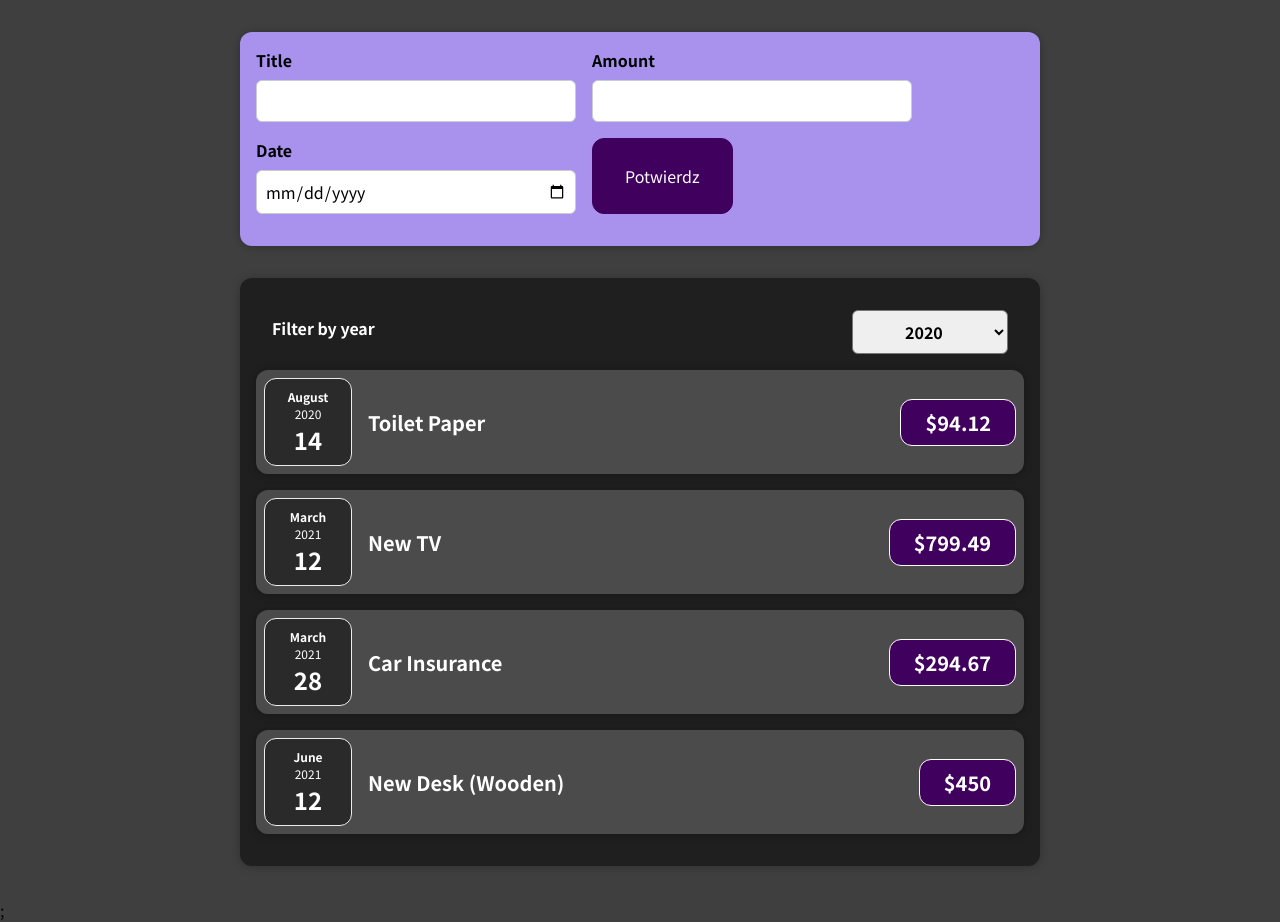
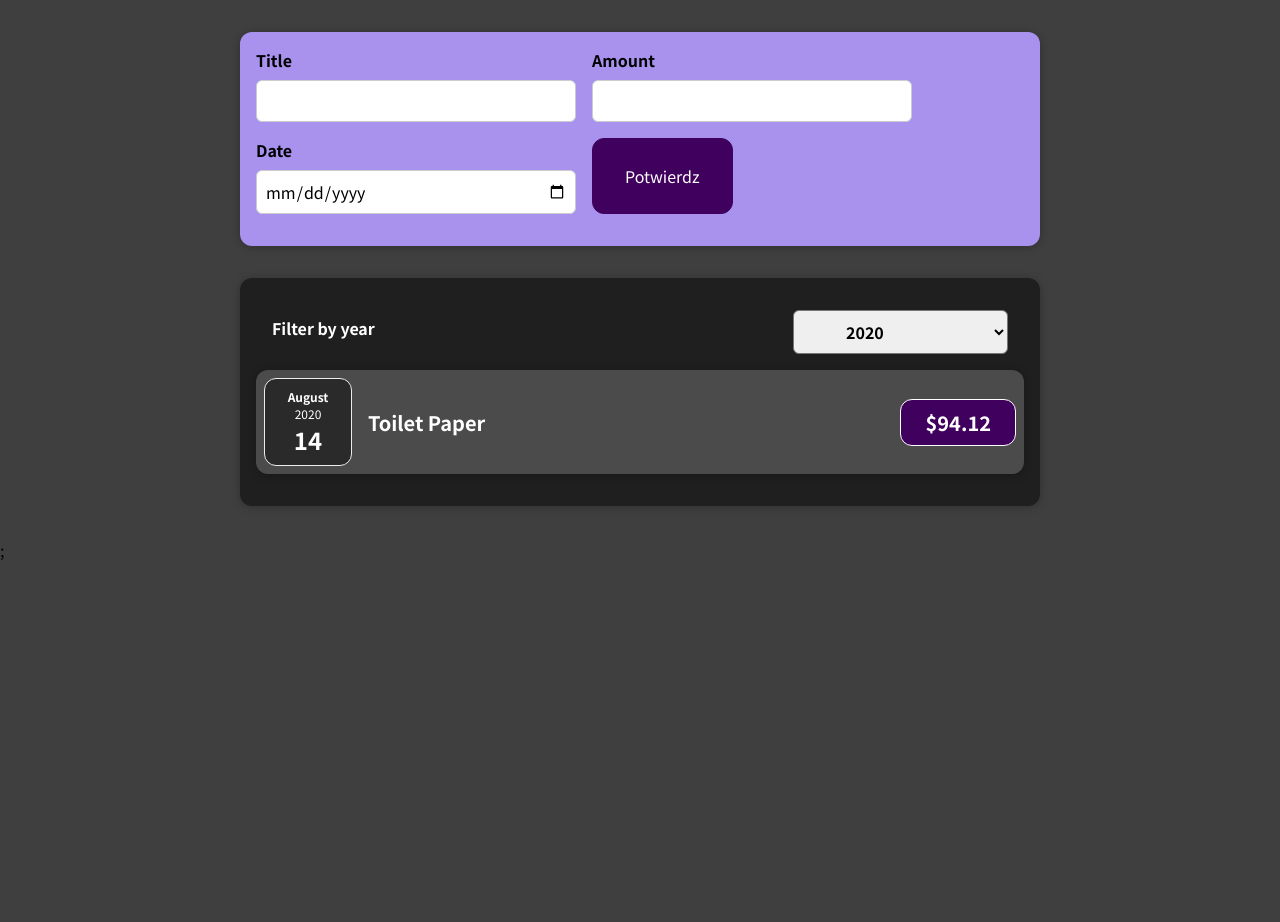
Before and after one commit to Skwieru/expenses-tracker-react, a React (Create React App) app: page / in a window 1280 px wide. After the commit the page ends 800 px from the top, so only its background shows below. Built offline with nearby package versions, Linux system fonts and the light colour scheme.

Commit message:
filter component update

```diff
--- a/src/App.js
+++ b/src/App.js
@@ -1,8 +1,9 @@
+import { React, useState } from "react";
+
 import Expenses from "./components/Expenses/Expenses";
 import NewExpense from "./components/NewExpense/NewExpense";
 
-const App = () => {
-  const expenses = [
+const dummyExpenses = [
   {
     id: "e1",
     title: "Toilet Paper",
@@ -24,9 +25,13 @@ const App = () => {
   },
 ];
 
+const App = () => {
+  const [expenses, setExpenses] = useState(dummyExpenses);
+
   const addExpenseHandler = (expense) => {
-    console.log("app js");
-    console.log(expense);
+    setExpenses((prevExpenses) => {
+      return [expense, ...prevExpenses];
+    });
   };
   return (
     <>
--- a/src/components/Expenses/ExpenseItem.js
+++ b/src/components/Expenses/ExpenseItem.js
@@ -5,6 +5,7 @@ import Card from "../UI/Card";
 
 const ExpenseItem = (props) => {
   return (
+    <li>
       <Card className="expense-item">
         <ExpenseDate date={props.date} />
         <div className="expense-item__description">
@@ -12,6 +13,7 @@ const ExpenseItem = (props) => {
           <div className="expense-item__price">${props.amount}</div>
         </div>
       </Card>
+    </li>
   );
 };
 
--- a/src/components/Expenses/Expenses.js
+++ b/src/components/Expenses/Expenses.js
@@ -1,26 +1,28 @@
 import { React, useState } from "react";
-import ExpenseItem from "./ExpenseItem";
+import ExpensesList from "./ExpensesList";
 import ExpensesFilter from "../ExpensesFilter/ExpensesFilter";
 import "./Expenses.css";
 import Card from "../UI/Card";
 
 const Expenses = (props) => {
-  const [filterState, setFilterState] = useState("2020");
+  const [filteredYear, setFilterState] = useState("2020");
   const liftFilterState = (selectedYear) => {
     setFilterState(selectedYear);
-    console.log(selectedYear, "from higher");
   };
+  const filteredExpenses = props.expenses.filter((expense) => {
+    if (filteredYear === "all-items") {
+      return true;
+    } else return expense.date.getFullYear().toString() === filteredYear;
+  });
 
   return (
     <>
       <Card className="expenses">
         <ExpensesFilter
-          selected={filterState}
+          selected={filteredYear}
           liftFilterState={liftFilterState}
         />
-        {props.expenses.map((el) => (
-          <ExpenseItem title={el.title} amount={el.amount} date={el.date} />
-        ))}
+        <ExpensesList expenses={filteredExpenses} />
       </Card>
     </>
   );
--- /dev/null
+++ b/src/components/Expenses/ExpensesList.css
@@ -0,0 +1,9 @@
+.expenses-list {
+  list-style: none;
+  padding: 0;
+}
+
+.expenses-list__fallback {
+  color: white;
+  text-align: center;
+}
--- /dev/null
+++ b/src/components/Expenses/ExpensesList.js
@@ -0,0 +1,23 @@
+import React from "react";
+import "./ExpensesList.css";
+import ExpenseItem from "./ExpenseItem";
+
+const ExpensesList = (props) => {
+  if (props.expenses.length === 0) {
+    return <h2 className="expenses-list__fallback">No expenses found.</h2>;
+  }
+  return (
+    <ul className="expenses-list">
+      {props.expenses.map((el) => (
+        <ExpenseItem
+          key={el.id}
+          title={el.title}
+          amount={el.amount}
+          date={el.date}
+        />
+      ))}
+    </ul>
+  );
+};
+
+export default ExpensesList;
--- a/src/components/ExpensesFilter/ExpensesFilter.js
+++ b/src/components/ExpensesFilter/ExpensesFilter.js
@@ -11,10 +11,11 @@ const ExpensesFilter = (props) => {
       <div className="expenses-filter__control">
         <label>Filter by year</label>
         <select value={props.selected} onChange={handleSelectChange}>
+          <option value="2019">2019</option>
+          <option value="2020">2020</option>
           <option value="2022">2022</option>
           <option value="2021">2021</option>
-          <option value="2020">2020</option>
-          <option value="2019">2019</option>
+          <option value="all-items">all expenses</option>
         </select>
       </div>
     </div>
```
Lines whose indentation alone changed are shown as unchanged.
